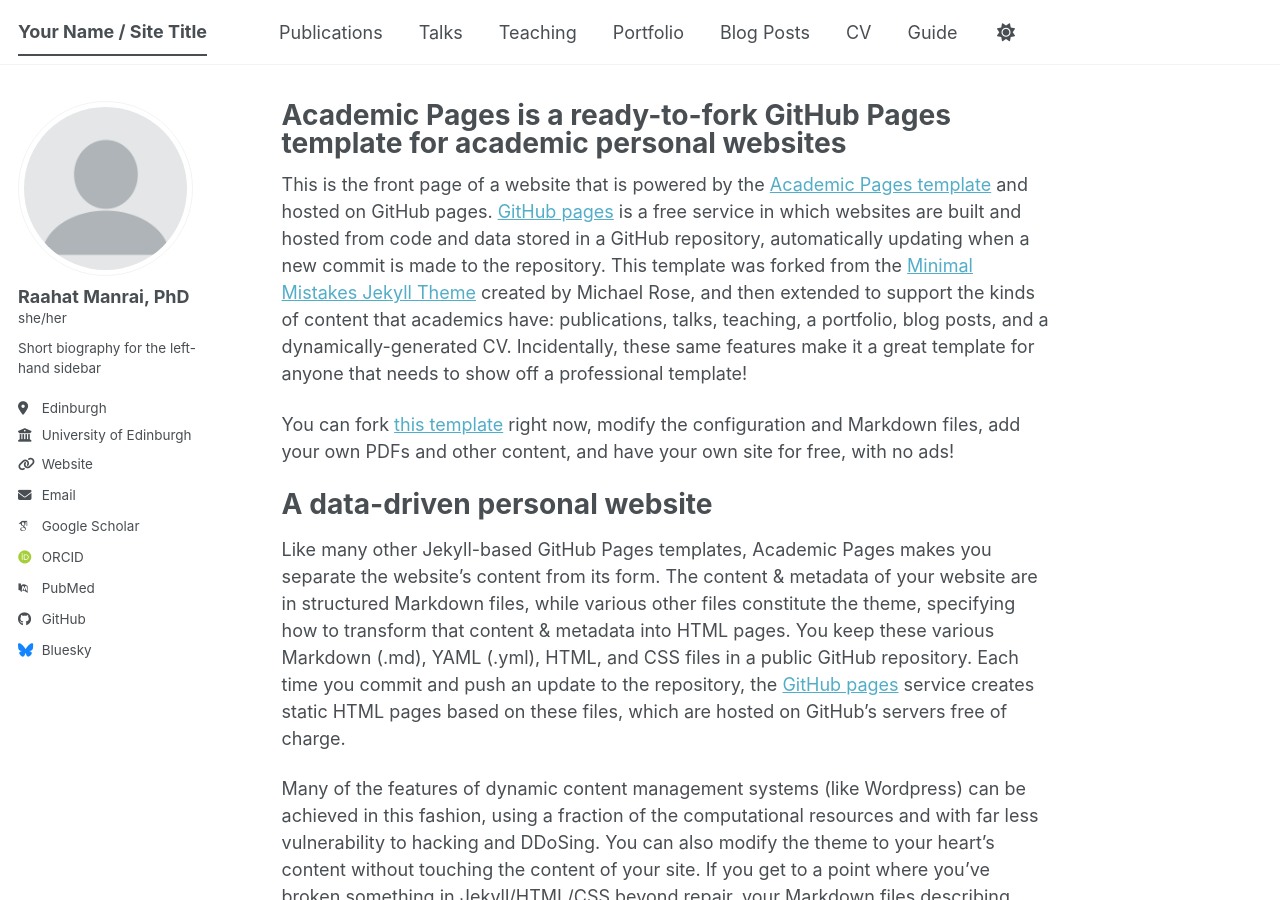
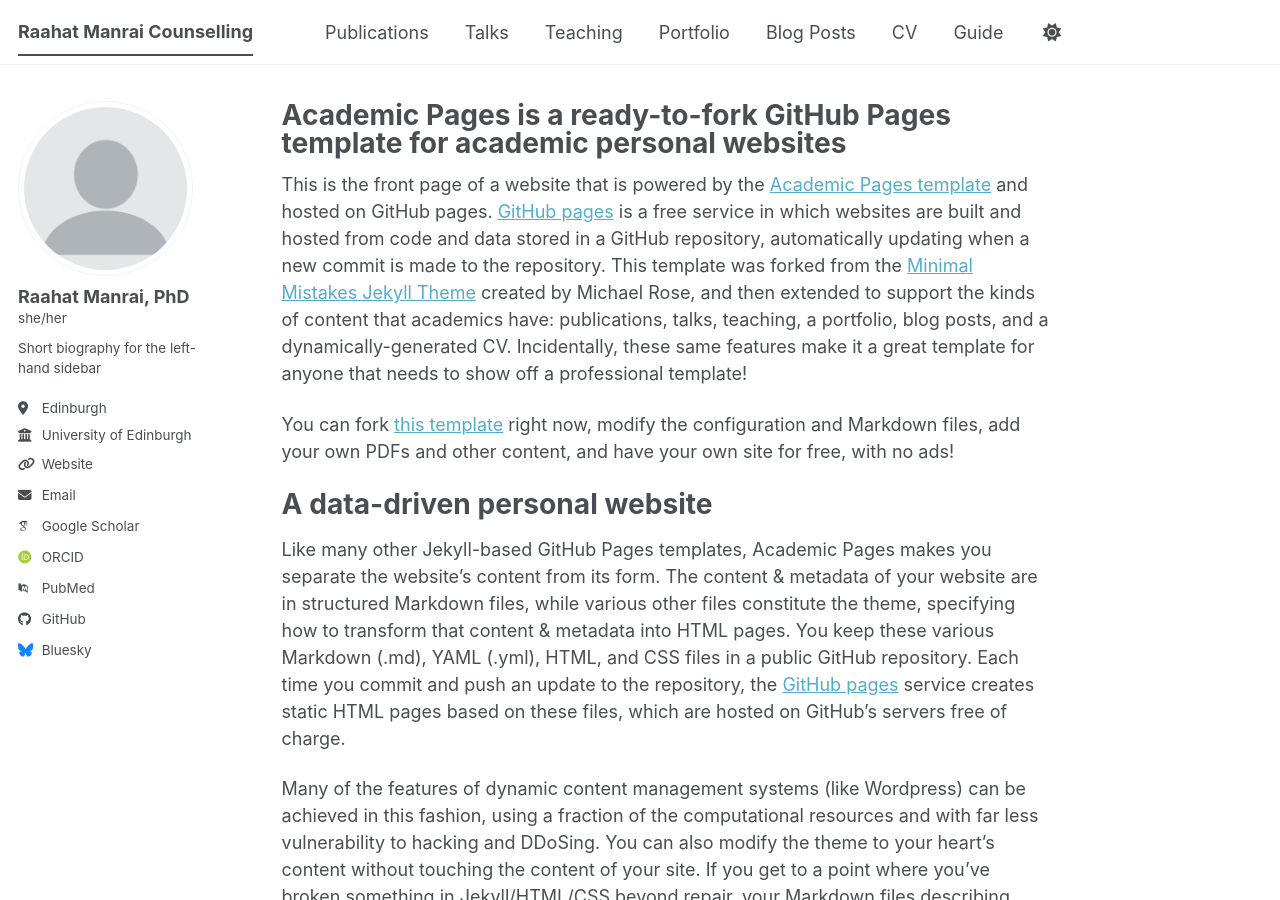
Before and after one commit to RaahatManrai/RaahatManrai.github.io, a Jekyll site: the page built from _pages/about.md, in a window 1280 px wide and 900 px high. Built offline with Jekyll 4.4.1, drawn with Linux system fonts in a browser that asks for light colours; some web fonts are replaced; a script bundle is joined from its source files by our own code; library files that are not in the unit come from our copies.

Commit message:
adding site title

```diff
--- a/_config.yml
+++ b/_config.yml
@@ -9,7 +9,7 @@
 # Basic Site Settings
 locale                   : "en-US"
 site_theme               : "default" # The available themes options are "default", "air", "sunrise", "mint", "dirt" and "contrast"
-title                    : "Your Name / Site Title"
+title                    : "Raahat Manrai Counselling"
 title_separator          : "-"
 name                     : &name "Your Name"
 description              : &description "Your Name's academic portfolio"   # Update this with a general description of your site, this is the default if not overridden by a page
```
